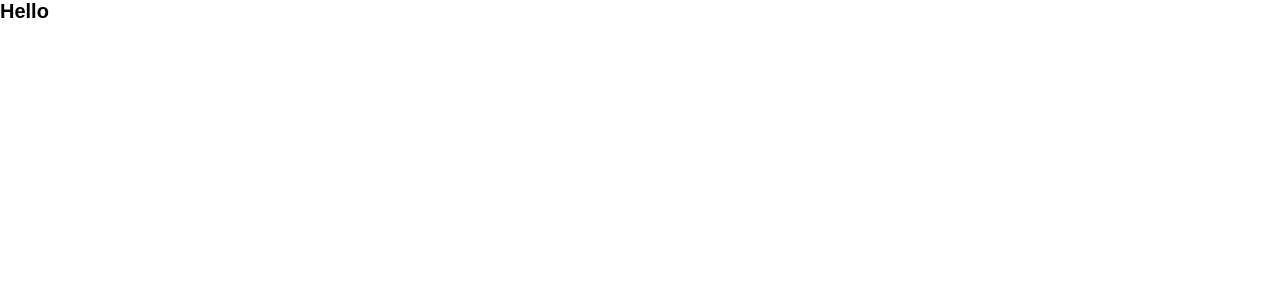
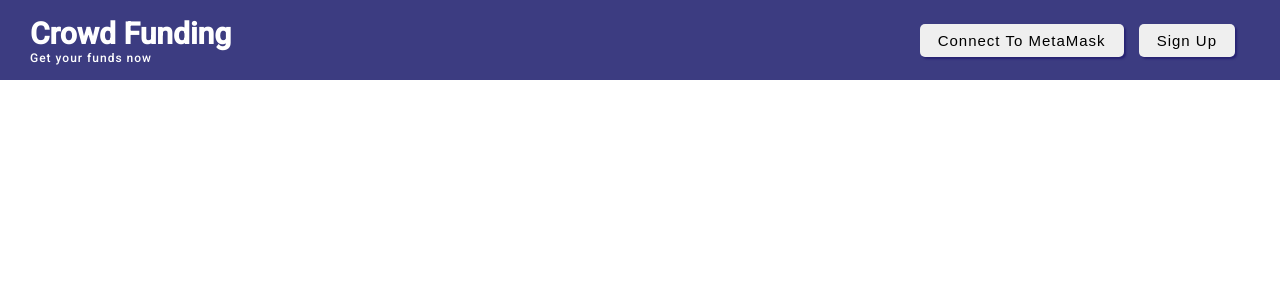
Before and after one commit to AqibNaeem19/Crowd-Funding, a React (Create React App) app in the folder client/: page / in a window 1280 px wide. Shown: the top 300 px of the page. Built offline with nearby package versions, Linux system fonts and the light colour scheme; the HTML template or start-up script is replaced by a standard one.

Commit message:
Responsive NavBar Completed

```diff
--- a/client/package.json
+++ b/client/package.json
@@ -3,6 +3,10 @@
   "version": "0.1.0",
   "private": true,
   "dependencies": {
+    "@fortawesome/fontawesome-svg-core": "^6.2.0",
+    "@fortawesome/free-regular-svg-icons": "^6.2.0",
+    "@fortawesome/free-solid-svg-icons": "^6.2.0",
+    "@fortawesome/react-fontawesome": "^0.2.0",
     "@testing-library/jest-dom": "^5.16.4",
     "@testing-library/react": "^13.2.0",
     "@testing-library/user-event": "^13.5.0",
--- a/client/src/App.jsx
+++ b/client/src/App.jsx
@@ -1,10 +1,11 @@
 import React from "react";
+import Header from './Components/Header';
 
 
 function App() {
   return (
    <React.Fragment>
-    <h1> Hello </h1>
+    <Header />
    </React.Fragment>
   );
 }
--- /dev/null
+++ b/client/src/Components/Header.jsx
@@ -0,0 +1,32 @@
+import React, { useState } from 'react';
+import { FontAwesomeIcon } from '@fortawesome/react-fontawesome';
+import { faBars, faXmark } from '@fortawesome/free-solid-svg-icons'
+import '../styles/Header.css';
+
+const Header = () => {
+  const [toggler, setToggler] = useState(false);
+
+  const toggleNavbar = () => {
+    setToggler(!toggler);
+  }
+
+  return (
+    <div className="header">
+      <div className="header-text">
+        <h1 className="header-heading">Crowd Funding</h1>
+        <p className="header-paragraph">Get your funds now</p>
+      </div>
+      <div className={`header-buttons ${ toggler ? ' responsive' : ''}`}>
+        <button>Connect To MetaMask</button>
+        <button>Sign Up</button>
+
+      </div>
+        { toggler ?
+            <FontAwesomeIcon icon={faXmark} className="toggler" onClick={toggleNavbar} /> :
+            <FontAwesomeIcon icon={faBars} className="toggler" onClick={toggleNavbar} />
+        }
+    </div>
+  )
+}
+
+export default Header;
--- a/client/src/index.css
+++ b/client/src/index.css
@@ -1,3 +1,5 @@
+@import url('https://fonts.googleapis.com/css2?family=Roboto:wght@500&display=swap');
+
 html {
   font-size: 10px;
   font-family: sans-serif;
@@ -8,6 +10,11 @@ html {
   padding: 0;
 }
 
+body{
+  overflow-x: hidden;
+  font-family: 'Roboto', sans-serif;
+}
+
 #root {
   width: 100vw;
   height: 100vh;
--- /dev/null
+++ b/client/src/styles/Header.css
@@ -0,0 +1,104 @@
+.header{
+  height: 8em;
+  background-color: grey;
+  padding: 0px 3em 0px 3em;
+  display: flex;
+  flex-direction: row;
+  justify-content: space-between;
+  align-items: center;
+  background-color: rgb(60, 60, 129);
+}
+
+.header-text{
+  color: white;
+}
+
+.header-heading{
+  font-size: 3em;
+}
+
+.header-paragraph{
+  font-size: 1.2em;
+  letter-spacing: 1px;
+}
+
+.header-buttons{
+  display: flex;
+  flex-direction: row;
+  justify-content: space-between;
+}
+
+.header-buttons button:nth-child(-n+2){
+  margin-right: 1em;
+  padding: 8px 18px 8px 18px;
+  cursor: pointer;
+  border-radius: 5px;
+  outline: none;
+  border: none;
+  box-shadow: 2px 2px 2px rgb(39, 34, 114);
+  font-size: 1.5em;
+  letter-spacing: 1px;;
+  transition: all 0.4s;
+}
+
+.header-buttons button:hover{
+  box-shadow: 5px 5px 5px rgb(39, 34, 114);
+  transform: scale(1.05);
+}
+
+.toggler{
+  display: none;
+}
+
+/* MEDIA QUERY FOR NAV TOGGLER : md-screen */
+@media screen and (max-width: 690px){
+  .toggler{
+    display:block;
+    font-size: 2.5em;
+    color:aliceblue;
+    cursor: pointer;
+  }
+
+  .header-buttons.responsive{
+    display: flex;
+    flex-direction: column;
+    justify-content: center;
+    align-items: center;
+    width: 60vw;
+    height:60vh;
+    position: absolute;
+    right: 0px;
+    top: 8em;
+    background-color: rgb(60, 60, 129);
+    opacity: 0.8;
+    animation: toggleAnimation 1s;
+  }
+
+  .header-buttons{
+    display: none;
+  }
+  .header-buttons.responsive button{
+    margin-bottom: 5em;
+  }
+}
+
+/* MEDIA QUERY FOR NAV TOGGLER : sm-screen */
+@media screen and (max-width: 470px){
+  .header-buttons.responsive{
+    width: 95vw;
+  }
+
+  .header-heading{
+    font-size: 2em;
+  }
+
+  .header-paragraph{
+    font-size: 1em;
+  }
+}
+
+/* TOGGLING NAV ANIMATION */
+@keyframes toggleAnimation{
+  from { right: -20em}
+  to { right: 0px}
+}
```
Also changed, not shown: 1 other file (tests, documents, lock files or other folders).
